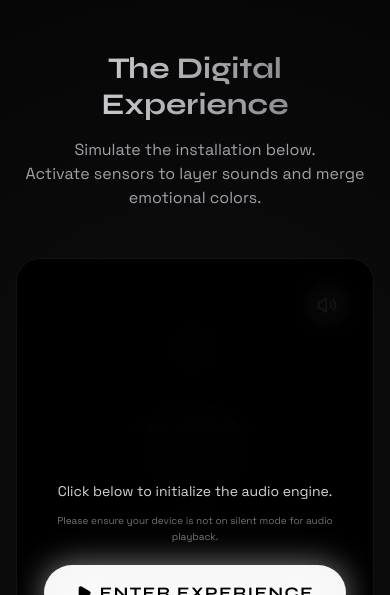
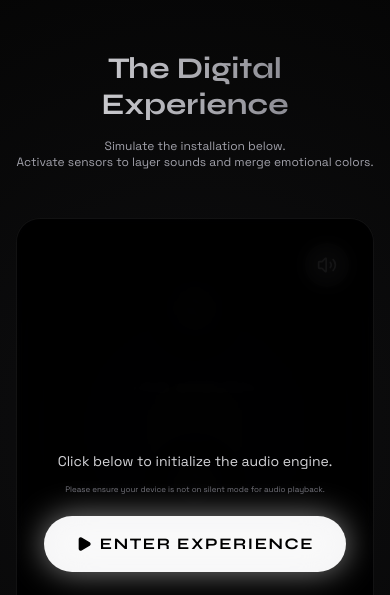
Before and after one commit to lorettawhl/chorus-of-mood, a React (Vite) app: page / in a window 390 px wide. Shown: the part 6140-6735 px from the top of the page. Built offline with nearby package versions, Linux system fonts and the light colour scheme.

Commit message:
change font size

```diff
--- a/components/Simulation.tsx
+++ b/components/Simulation.tsx
@@ -69,7 +69,7 @@ const Simulation: React.FC = () => {
           <h2 className="text-3xl md:text-5xl font-display font-bold mb-4 bg-clip-text text-transparent bg-gradient-to-r from-zinc-200 to-zinc-500">
             The Digital Experience
           </h2>
-          <p className="text-zinc-400 max-w-lg mx-auto">
+          <p className="text-zinc-400 text-xs md:text-base">
             Simulate the installation below.
             <span className="block">Activate sensors to layer sounds and merge emotional colors.</span>
           </p>
@@ -78,15 +78,15 @@ const Simulation: React.FC = () => {
         <div className="relative w-full p-8 md:p-16 rounded-3xl border border-white/5 bg-black/40 backdrop-blur-sm min-h-[400px] flex flex-col items-center justify-center overflow-hidden">
 
           {showOverlay && (
-            <div className="absolute inset-0 z-50 bg-black/80 backdrop-blur-md flex flex-col items-center justify-center p-6 text-center animate-in fade-in duration-500">
-                <p className="text-zinc-300 font-sans mb-3 max-w-xs text-sm md:text-base">
+            <div className="absolute inset-0 z-50 bg-black/80 backdrop-blur-md flex flex-col items-center justify-center p-4 md:p-6 text-center animate-in fade-in duration-500">
+                <p className="text-zinc-300 font-sans mb-3 text-sm md:text-base">
                     Click below to initialize the audio engine.
                 </p>
-                <p className="text-zinc-500 text-[10px] md:text-xs font-sans mb-5 max-w-md md:max-w-lg leading-relaxed">
+                <p className="text-zinc-500 text-[8px] md:text-[10px] font-sans mb-5 leading-relaxed whitespace-nowrap">
                     Please ensure your device is not on silent mode for audio playback.
                     {isIOS && (
-                      <span className="block mt-1">
-                        On iPhone: open Control Center (swipe down from top-right) and tap the bell icon, or long-press the Action Button (iPhone 15/16).
+                      <span className="block mt-1 whitespace-normal">
+                        iPhone: swipe down from top-right and tap the bell icon, or long-press the Action Button.
                       </span>
                     )}
                 </p>
```
